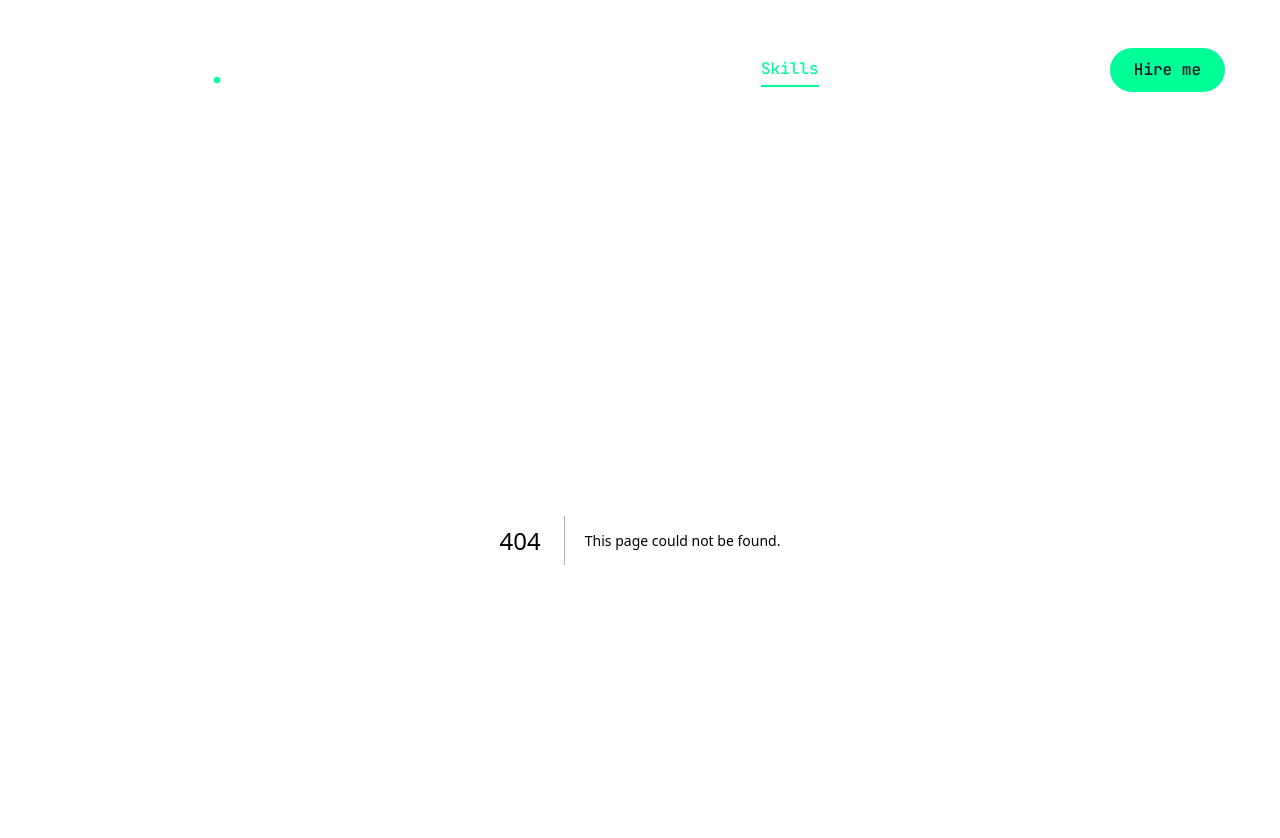
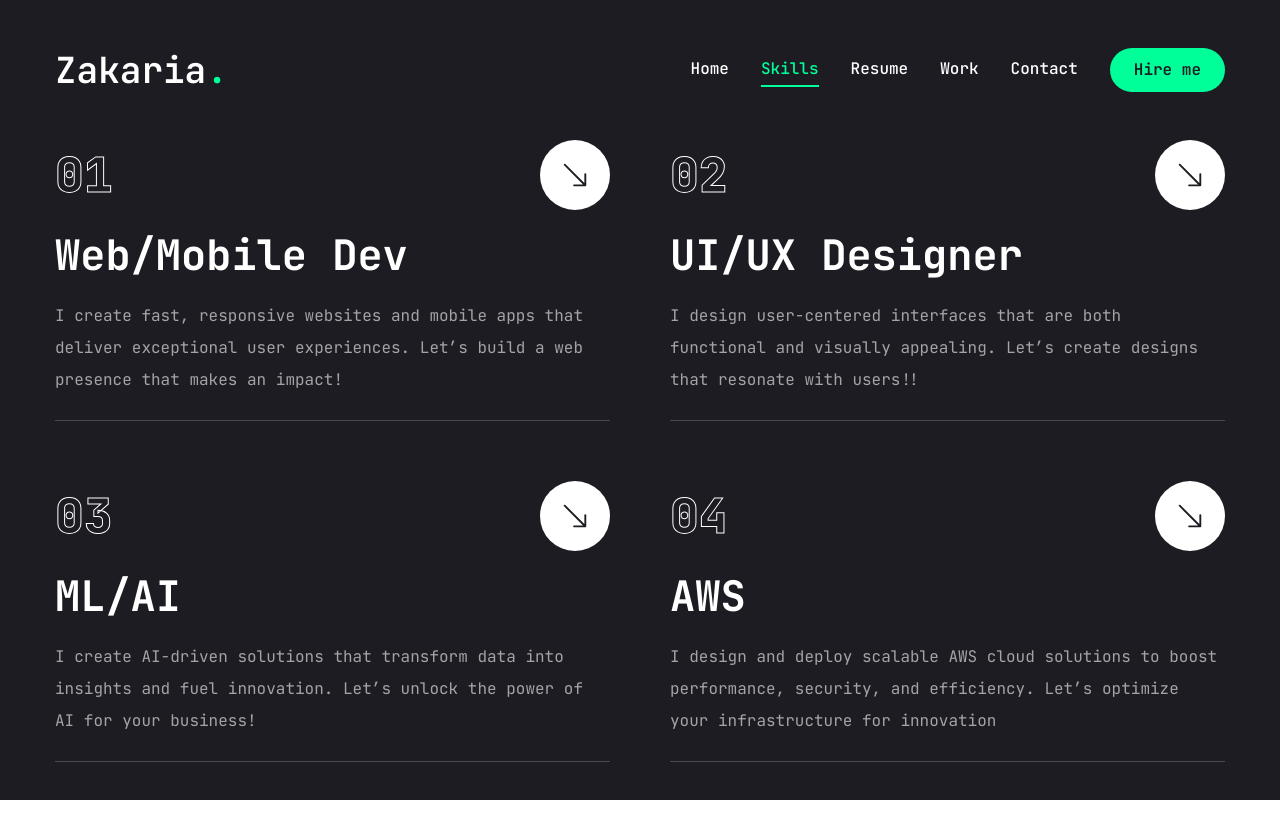
Before and after one commit to levisstrauss/portfolio, a Next.js app: page /skills in a window 1280 px wide. Before the commit this address had no page. Shown: the top 838 px of the page. After the commit the page ends 800 px from the top, so only its background shows below. Built offline with nearby package versions, Linux system fonts and the light colour scheme.

Commit message:
Service to skills updated

```diff
--- a/app/services/page.jsx
+++ b/app/skills/page.jsx
@@ -33,7 +33,7 @@ const skills = [
 ]
 
 
-const Services = () => {
+const Skills = () => {
     return (
         <section className="min-h-[80vh] flex-col justify-center py-12 xl:py-0">
             <div className="container mx-auto">
@@ -45,16 +45,16 @@ const Services = () => {
                }}
                className="grid grid-cols-1 md:grid-cols-2 gap-[60px]"
               >
-              {skills.map((service, index) => {
+              {skills.map((skill, index) => {
                   return (
                       <div key={index} className="flex-1 flex flex-col justify-center gap-6 group">
                           {/*------------- Top ---------------------*/}
                           <div className="w-full flex justify-between items-center">
                               <div className="text-5xl font-extrabold text-outline text-transparent
                               group-hover:text-outline-hover transition-all duration-500">
-                                  {service.num}
+                                  {skill.num}
                               </div>
-                              <Link href={service.href} className="w-[70px] h-[70px] rounded-full bg-white
+                              <Link href={skill.href} className="w-[70px] h-[70px] rounded-full bg-white
                               group-hover:bg-accent transition-all duration-500 flex justify-center items-center
                               hover:-rotate-45"
                               >
@@ -64,10 +64,10 @@ const Services = () => {
                           {/*------------- Title ---------------------*/}
                           <h2 className="text-[42px] font-bold leading-none text-white
                           group-hover:text-accent transition-al duration-500">
-                              {service.title}
+                              {skill.title}
                           </h2>
                           {/*------------- Description -----------------*/}
-                          <p className="text-white/60">{service.description}</p>
+                          <p className="text-white/60">{skill.description}</p>
                           {/*------------- Border -----------------*/}
                           <div className="border-b border-white/20 w-full"></div>
                       </div>
@@ -80,4 +80,4 @@ const Services = () => {
 };
 
 
-export default Services;
+export default Skills;
--- a/components/MobileNav.jsx
+++ b/components/MobileNav.jsx
@@ -13,7 +13,7 @@ const links = [
     },
     {
         name: "services",
-        path: "/services",
+        path: "/skills",
     },
     {
         name: "resume",
```
